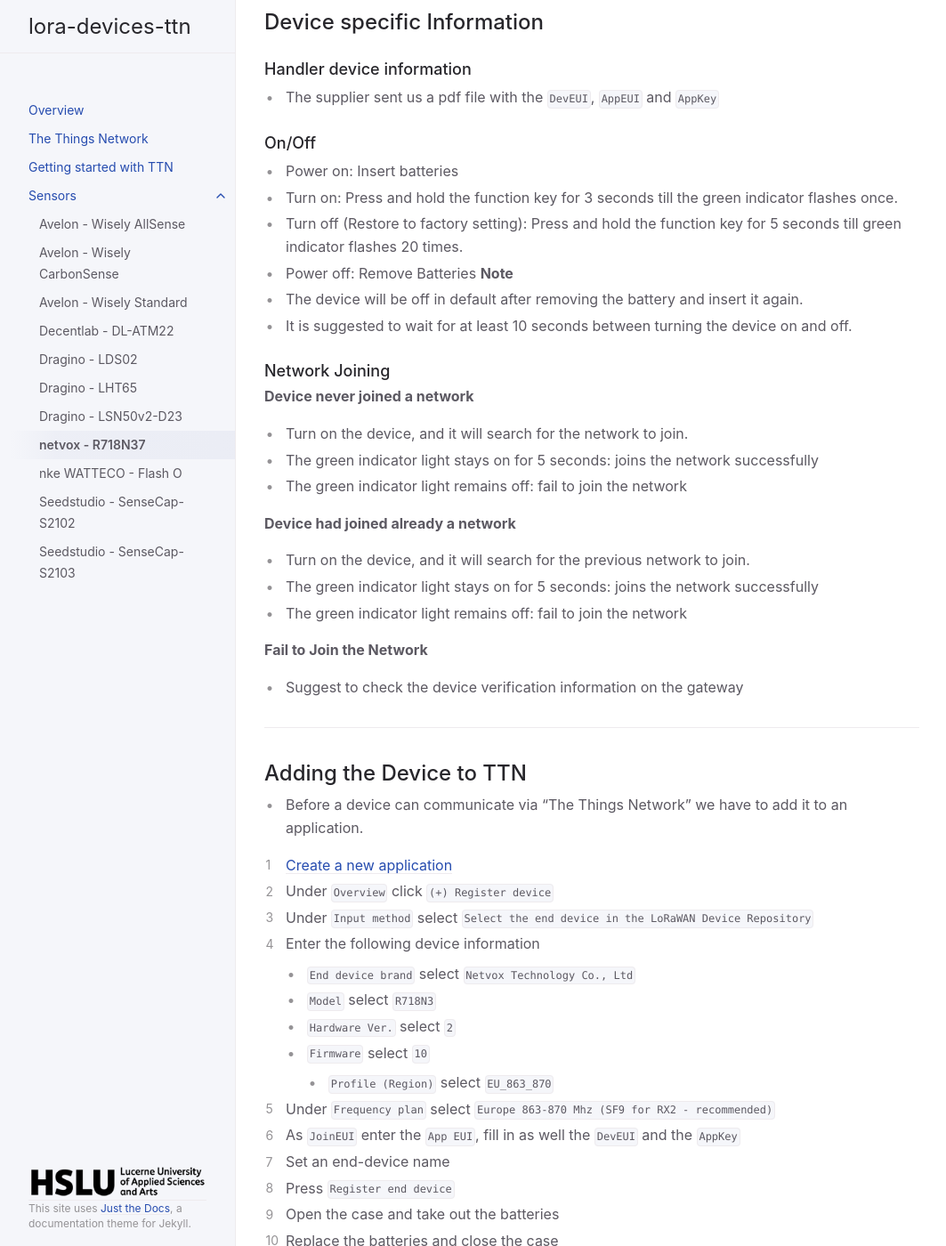
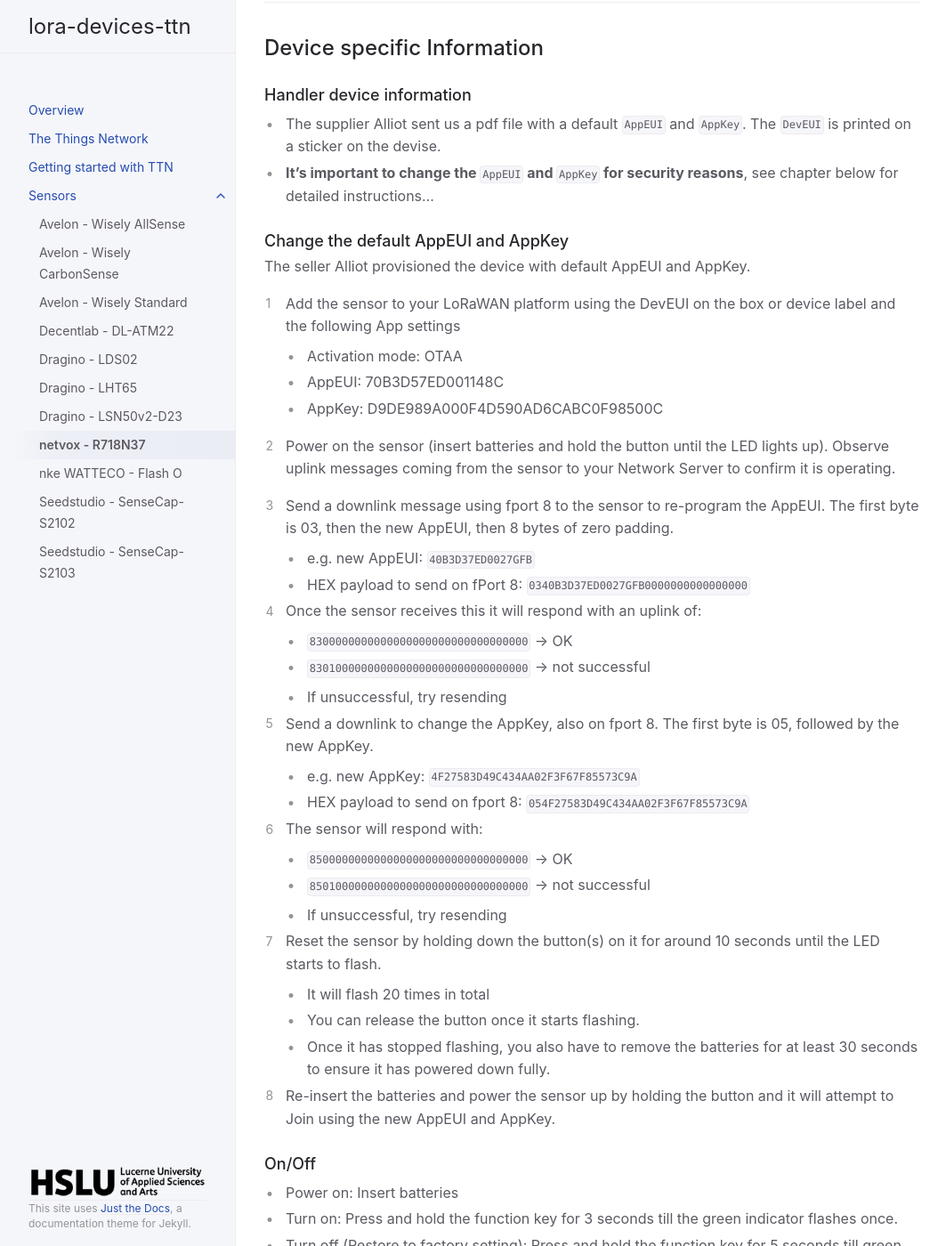
Before and after one commit to hslu-ige-laes/lora-devices-ttn, a Jekyll site: the page built from docs/sensors/netvox-R718N37.md, in a window 1280 px wide and 1400 px high, scrolled down 1369 px. Shown: the whole window at 89% size, without its empty margins (107-1170 px from the left). Built offline with Jekyll 4.4.1, drawn with Linux system fonts in a browser that asks for light colours; some of the changed text lies outside the part shown.

Commit message:
Update netvox-R718N37.md

```diff
--- a/docs/sensors/netvox-R718N37.md
+++ b/docs/sensors/netvox-R718N37.md
@@ -48,8 +48,45 @@ The R718N37 is a 3-Phase Current Meter with 3 x 75A Clamp-On Current Transformer
 
 ---
 ## Device specific Information
+
 ### Handler device information
-- The supplier sent us a pdf file with the `DevEUI`, `AppEUI` and `AppKey`
+- The supplier Alliot sent us a pdf file with a default `AppEUI` and `AppKey`. The `DevEUI` is printed on a sticker on the devise.
+- **It's important to change the `AppEUI` and `AppKey` for security reasons**, see chapter below for detailed instructions...
+
+### Change the default AppEUI and AppKey
+The seller Alliot provisioned the device with default AppEUI and AppKey.
+
+1. Add the sensor to your LoRaWAN platform using the DevEUI on the box or device label and the following App settings
+  - Activation mode: OTAA
+  - AppEUI: 70B3D57ED001148C
+  - AppKey: D9DE989A000F4D590AD6CABC0F98500C
+
+2. Power on the sensor (insert batteries and hold the button until the LED lights up). Observe uplink messages coming from the sensor to your Network Server to confirm it is operating.
+
+3. Send a downlink message using fport 8 to the sensor to re-program the AppEUI. The first byte is 03, then the new AppEUI, then 8 bytes of zero padding.
+  - e.g. new AppEUI: `40B3D37ED0027GFB`
+  - HEX payload to send on fPort 8: `0340B3D37ED0027GFB0000000000000000`
+
+4. Once the sensor receives this it will respond with an uplink of:
+  - `8300000000000000000000000000000000` -> OK
+  - `8301000000000000000000000000000000` -> not successful
+    - If unsuccessful, try resending
+
+5. Send a downlink to change the AppKey, also on fport 8. The first byte is 05, followed by the new AppKey.
+  - e.g. new AppKey: `4F27583D49C434AA02F3F67F85573C9A`
+  - HEX payload to send on fport 8: `054F27583D49C434AA02F3F67F85573C9A`
+
+6. The sensor will respond with:
+  - `8500000000000000000000000000000000` -> OK
+  - `8501000000000000000000000000000000` -> not successful
+    - If unsuccessful, try resending
+
+7. Reset the sensor by holding down the button(s) on it for around 10 seconds until the LED starts to flash.
+- It will flash 20 times in total
+- You can release the button once it starts flashing.
+- Once it has stopped flashing, you also have to remove the batteries for at least 30 seconds to ensure it has powered down fully.
+
+8. Re-insert the batteries and power the sensor up by holding the button and it will attempt to Join using the new AppEUI and AppKey.
 
 ### On/Off
 - Power on: Insert batteries
```
